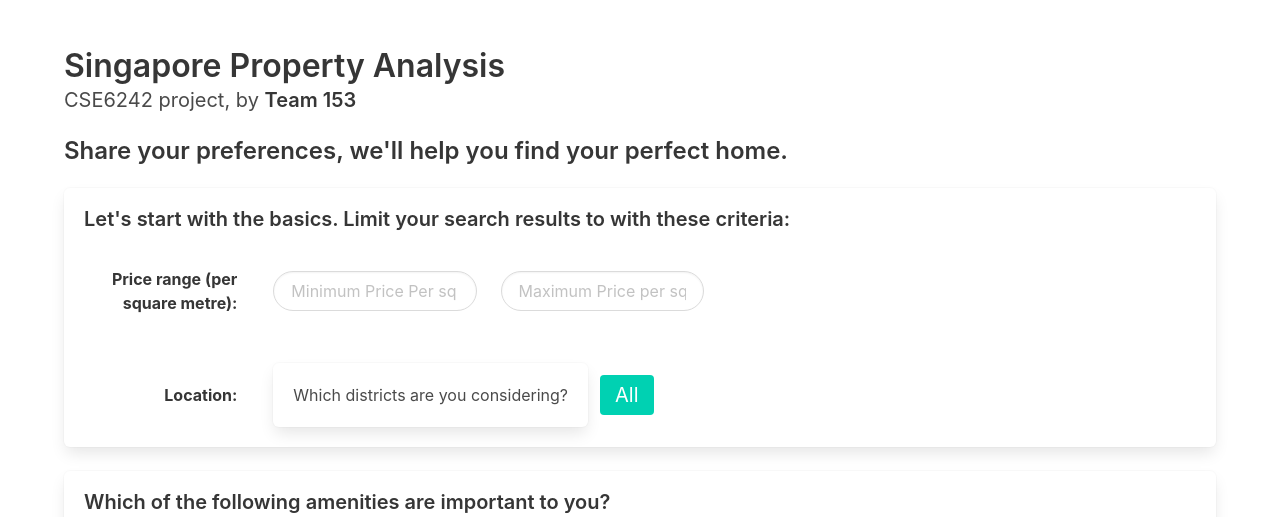
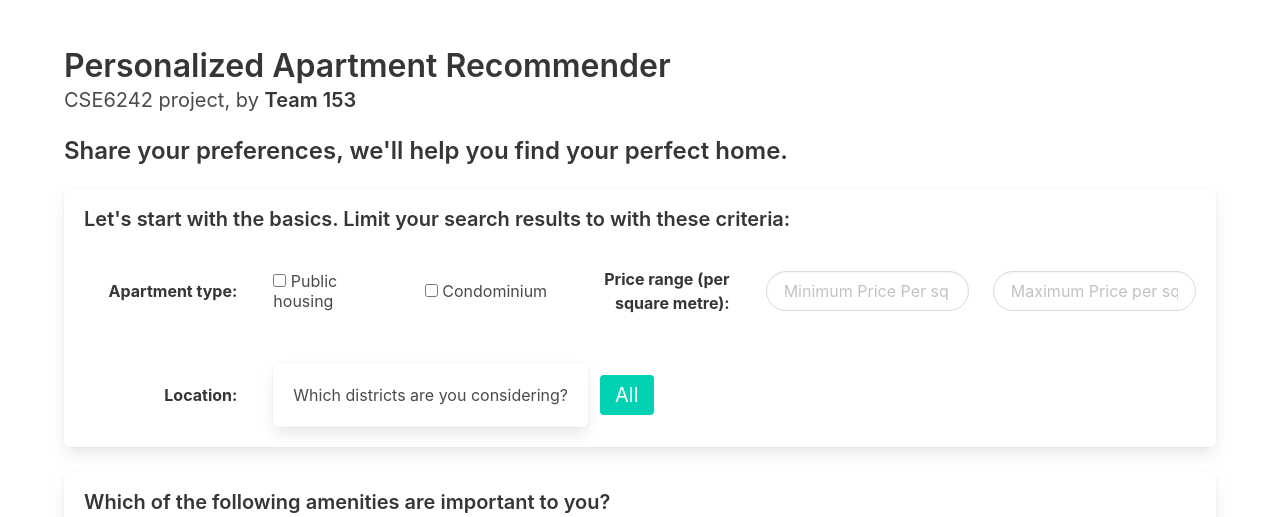
Before and after one commit to ansellim/apartments, a Flask app: page / in a window 1280 px wide. Shown: the top 517 px of the page. Run offline with Flask 2, Linux system fonts and the light colour scheme.

Commit message:
add functionality to filter by condo or HDB
Signed-off-by: ansellim <29158160+ansellim@users.noreply.github.com>

```diff
--- a/app/templates/index.html
+++ b/app/templates/index.html
@@ -3,7 +3,7 @@
   <head>
     <meta charset="utf-8">
     <meta name="viewport" content="width=device-width, initial-scale=1">
-    <title>Singapore Property Analysis</title>
+    <title>Personalized Apartment Recommender</title>
     <link rel="stylesheet" href="{{ url_for('static', filename='/bulma/css/bulma.min.css') }}">
     <style>
           .dropdown.is-hoverable .dropdown-menu {
@@ -27,7 +27,7 @@
     <div class="container">
       <form action="/" method="POST">
       <h1 class="title">
-        Singapore Property Analysis
+          Personalized Apartment Recommender
       </h1>
       <p class="subtitle">
         CSE6242 project, by <strong>Team 153</strong>
@@ -41,15 +41,39 @@
 
         <div class="block">
             <div class="columns">
-                <div class="column is-2 is-align-items-center is-flex"><div class="column has-text-right"><strong>Price range (per square metre):</strong></div></div>
-                <div class="column is-one-fifth is-align-items-center is-flex"><input class="input is-rounded" name='minPricePerSqM' id='minPricePerSqM' type="text" placeholder="Minimum Price Per sq m (S$)"></div>
-                <div class="column is-one-fifth is-align-items-center is-flex"><input class="input is-rounded" name='maxPricePerSqM' id='maxPricePerSqM' type="text" placeholder="Maximum Price per sq m (S$)"></div>
+
+                <div class="column is-2 is-align-items-center is-flex">
+                    <div class="column has-text-right"><strong>Apartment type:</strong></div>
+                </div>
+
+                <div class="column is-one-fourth is-align-items-center is-flex">
+                    <label class="checkbox"><input type="checkbox" id="hdb_selector" name="hdb_selector"> Public housing</label>
+                </div>
+                <div class="column is-one-fourth is-align-items-center is-flex">
+                    <label class="checkbox"><input type="checkbox" id="condo_selector" name="condo_selector">
+                        Condominium</label>
+                </div>
+
+                <div class="column is-2 is-align-items-center is-flex">
+                    <div class="column has-text-right"><strong>Price range (per square metre):</strong></div>
+                </div>
+                <div class="column is-one-fifth is-align-items-center is-flex"><input class="input is-rounded"
+                                                                                      name='minPricePerSqM'
+                                                                                      id='minPricePerSqM' type="text"
+                                                                                      placeholder="Minimum Price Per sq m (S$)">
+                </div>
+                <div class="column is-one-fifth is-align-items-center is-flex"><input class="input is-rounded"
+                                                                                      name='maxPricePerSqM'
+                                                                                      id='maxPricePerSqM' type="text"
+                                                                                      placeholder="Maximum Price per sq m (S$)">
+                </div>
             </div>
         </div>
 
         <div class="block">
             <div class="columns">
                 <div class="column is-2 is-align-items-center is-flex"><div class="column has-text-right"><strong>Location:</strong></div></div>
+
                 <div class="column is-align-items-center is-flex">
                     <div class="dropdown is-hoverable">
                         <div class="dropdown-trigger">
@@ -467,19 +491,30 @@
         function numberWithCommas(x) {
             return x.toString().replace(/\D/g,'').replace(/\B(?<!\.\d*)(?=(\d{3})+(?!\d))/g, ",");
         }
+
       const minPricePerSqM = document.getElementById("minPricePerSqM");
       const maxPricePerSqM = document.getElementById("maxPricePerSqM");
-        minPricePerSqM.addEventListener("focusout", function(){
+
+      minPricePerSqM.addEventListener("focusout", function () {
           minPricePerSqM.value = numberWithCommas(minPricePerSqM.value)
       })
-        maxPricePerSqM.addEventListener("focusout", function(){
+      maxPricePerSqM.addEventListener("focusout", function () {
           maxPricePerSqM.value = numberWithCommas(maxPricePerSqM.value)
+      })
+
+      const hdb_selector = document.getElementById("hdb_selector");
+      const condo_selector = document.getElementById("condo_selector");
+      hdb_selector.addEventListener("change", function () {
+          hdb_selector.value = hdb_selector.checked;
+      })
+      condo_selector.addEventListener("change", function () {
+          condo_selector.value = condo_selector.checked;
       })
 
       var num_primary_schools_slider = document.getElementById("num_primary_schools_slider");
       var num_primary_schools_val = document.getElementById("num_primary_schools_val");
       num_primary_schools_val.innerHTML = num_primary_schools_slider.value;
-        num_primary_schools_slider.oninput = function() {
+      num_primary_schools_slider.oninput = function () {
           num_primary_schools_val.innerHTML = this.value;
       }
       var qlt_primary_schools_slider = document.getElementById("qlt_primary_schools_slider");
--- a/app/views.py
+++ b/app/views.py
@@ -10,10 +10,26 @@ import numpy as np
 DB_FILEPATH = os.getcwd() + '/data/database.db'
 geojson_list = []
 
+
 @app.route("/", methods=["GET", "POST"])
 def index():
     if request.method == "POST":
         req = request.form
+
+        # Filter for HDB / condominium
+        hdb_selector = request.values.get("hdb_selector")
+        condo_selector = request.values.get("condo_selector")
+
+        if (hdb_selector == 'true') and (condo_selector == 'true'):
+            apartment_type = "project_type IN ('hdb','condo')"
+        elif (hdb_selector == 'true'):
+            apartment_type = "project_type = 'hdb'"
+        elif (condo_selector == 'true'):
+            apartment_type = "project_type = 'condo'"
+        else:
+            apartment_type = "project_type IN ('hdb','condo')"
+
+        print(apartment_type)
 
         # Get user's input regarding minimum and maximum price per square meter. Since apartments have different square area (square footage), price per square per meter is a fairer metric.
         min_price_per_sq_m = request.form.get("minPricePerSqM").replace(',', '')
@@ -40,26 +56,26 @@ def index():
             district_str = f"""district in {district_value}"""
 
         # Get user's weights for features (amenities / places of interest) with quality & quantity scores.
-        weight_num_primary_school = int(request.form.get("num_primary_schools_slider"))/100.0
-        weight_quality_primary_school = int(request.form.get("qlt_primary_schools_slider"))/100.0
-        weight_num_secondary_school = int(request.form.get("num_secondary_schools_slider"))/100.0
-        weight_quality_secondary_school = int(request.form.get("qlt_secondary_schools_slider"))/100.0
-        weight_num_hawker_center = int(request.form.get("num_hawker_slider"))/100.0
-        weight_quality_hawker_center = int(request.form.get("qlt_hawker_slider"))/100.0
-        weight_num_clinic = int(request.form.get("num_clinic_slider"))/100.0
-        weight_quality_clinic = int(request.form.get("qlt_clinic_slider"))/100.0
-        weight_other_public_sports_facility = int(request.form.get("num_sports_facilities_slider"))/100.0
-        weight_quality_other_public_sports_facility = int(request.form.get("qlt_sports_facilities_slider"))/100.0
-        weight_num_gym = int(request.form.get("num_gym_slider"))/100.0
-        weight_quality_gym = int(request.form.get("qlt_gym_slider"))/100.0
-        weight_num_community_center = int(request.form.get("num_community_centers_slider"))/100.0
-        weight_quality_community_center = int(request.form.get("qlt_community_centers_slider"))/100.0
-        weight_num_park = int(request.form.get("num_parks_slider"))/100.0
-        weight_quality_park = int(request.form.get("qlt_parks_slider"))/100.0
-        weight_num_mall = int(request.form.get("num_malls_slider"))/100.0
-        weight_quality_mall = int(request.form.get("qlt_malls_slider"))/100.0
-        weight_num_supermarket = int(request.form.get("num_supermarkets_slider"))/100.0
-        weight_quality_supermarket = int(request.form.get("qlt_supermarkets_slider"))/100.0
+        weight_num_primary_school = int(request.form.get("num_primary_schools_slider")) / 100.0
+        weight_quality_primary_school = int(request.form.get("qlt_primary_schools_slider")) / 100.0
+        weight_num_secondary_school = int(request.form.get("num_secondary_schools_slider")) / 100.0
+        weight_quality_secondary_school = int(request.form.get("qlt_secondary_schools_slider")) / 100.0
+        weight_num_hawker_center = int(request.form.get("num_hawker_slider")) / 100.0
+        weight_quality_hawker_center = int(request.form.get("qlt_hawker_slider")) / 100.0
+        weight_num_clinic = int(request.form.get("num_clinic_slider")) / 100.0
+        weight_quality_clinic = int(request.form.get("qlt_clinic_slider")) / 100.0
+        weight_other_public_sports_facility = int(request.form.get("num_sports_facilities_slider")) / 100.0
+        weight_quality_other_public_sports_facility = int(request.form.get("qlt_sports_facilities_slider")) / 100.0
+        weight_num_gym = int(request.form.get("num_gym_slider")) / 100.0
+        weight_quality_gym = int(request.form.get("qlt_gym_slider")) / 100.0
+        weight_num_community_center = int(request.form.get("num_community_centers_slider")) / 100.0
+        weight_quality_community_center = int(request.form.get("qlt_community_centers_slider")) / 100.0
+        weight_num_park = int(request.form.get("num_parks_slider")) / 100.0
+        weight_quality_park = int(request.form.get("qlt_parks_slider")) / 100.0
+        weight_num_mall = int(request.form.get("num_malls_slider")) / 100.0
+        weight_quality_mall = int(request.form.get("qlt_malls_slider")) / 100.0
+        weight_num_supermarket = int(request.form.get("num_supermarkets_slider")) / 100.0
+        weight_quality_supermarket = int(request.form.get("qlt_supermarkets_slider")) / 100.0
 
         # Get user's weights for features (amenities / places of interest) with quantity scores ONLY. These amenities do not have quality scores.
         weight_num_eating_establishment = int(request.form.get("num_eating_establishments_slider")) / 100.0
@@ -99,6 +115,7 @@ def index():
                                 as overall_score
                          FROM properties
                          WHERE price_per_sqm>={min_price_per_sq_m} and price_per_sqm<={max_price_per_sq_m}
+                         AND """ + apartment_type + """
                          AND """ + district_str + """
                          ORDER BY overall_score desc, price_per_sqm desc
                          LIMIT 5
@@ -154,33 +171,33 @@ def index():
                 colnames_to_drop.append(colname)
         matches.drop(columns=colnames_to_drop, inplace=True)
 
-        #function that takes in one amenity for a given feature and return GeoJson format
+        # function that takes in one amenity for a given feature and return GeoJson format
         def get_amenity_geojson(amenity, index, description):
-            feature = {'type':'Feature',
-                       'properties':{},
-                       'geometry':{'type':'Point',
-                                   'coordinates':[]}}
+            feature = {'type': 'Feature',
+                       'properties': {},
+                       'geometry': {'type': 'Point',
+                                    'coordinates': []}}
 
-            feature['geometry']['coordinates'] = [float(amenity["long"]),float(amenity["lat"])]
+            feature['geometry']['coordinates'] = [float(amenity["long"]), float(amenity["lat"])]
             feature['properties']['item'] = index + 1
             feature['properties']['description'] = description
             feature['properties']['name'] = amenity['name']
 
-            #Exclude these non-rated features: Carpark, Mrt, Eating, and Taxi Stand)
+            # Exclude these non-rated features: Carpark, Mrt, Eating, and Taxi Stand)
             if description != 'Carpark' and description != 'Mrt' and description != 'Eating' and description != 'Taxi Stand' and description != 'Bus Stop':
                 feature['properties']['weighted_rating'] = float(amenity["weighted_rating"])
 
             return feature
 
-        #Convert dataframe to GeoJson format
+        # Convert dataframe to GeoJson format
         geojson_list.clear()
         for index, row in matches.iterrows():
-            #Add property to geojson list
-            feature = {'type':'Feature',
-                       'properties':{},
-                       'geometry':{'type':'Point',
-                                   'coordinates':[]}}
-            feature['geometry']['coordinates'] = [row["long"],row["lat"]]
+            # Add property to geojson list
+            feature = {'type': 'Feature',
+                       'properties': {},
+                       'geometry': {'type': 'Point',
+                                    'coordinates': []}}
+            feature['geometry']['coordinates'] = [row["long"], row["lat"]]
             feature['properties']['item'] = index + 1
             feature['properties']['description'] = 'Property'
             feature['properties']['name'] = row['project']
@@ -188,7 +205,7 @@ def index():
             feature['properties']['overall_score'] = row['overall_score']
             geojson_list.append(feature)
 
-            #For given property, add amenity to geojson list
+            # For given property, add amenity to geojson list
             if not pd.isna(row.clinic):
                 for amenity in json.loads(row.clinic):
                     feature = get_amenity_geojson(amenity=amenity, index=index, description='Clinic')
@@ -264,8 +281,9 @@ def index():
                     feature = get_amenity_geojson(amenity=amenity, index=index, description='Taxi Stand')
                     geojson_list.append(feature)
 
-        #print(geojson_list)
-        return redirect(url_for('map', geojson_response = jsonify(geojson_list)))       #Pass matches in geojson format to map() function that renders map.html
+        # print(geojson_list)
+        return redirect(url_for('map', geojson_response=jsonify(
+            geojson_list)))  # Pass matches in geojson format to map() function that renders map.html
     return render_template("index.html")
 
 
@@ -273,7 +291,7 @@ def index():
 def map():
     geojson_response_str = request.args['geojson_response']
     geojson_response = jsonify(geojson_response_str)
-    return render_template("map.html", geojson_response = geojson_response)     #pass matches in geojson format to map.html
+    return render_template("map.html", geojson_response=geojson_response)  # pass matches in geojson format to map.html
 
 
 @app.route("/GeoJSon_properties")
@@ -287,131 +305,131 @@ def create_GeoJSon():
 
 @app.route("/GeoJSon_testing")
 def create_GeoJSon_object():
+    GeoJSon_samples = [
+        # 1 Property details #
+        {
+            "type": "Feature",
+            "properties": {
+                "item": 1,
+                "description": "Property",
+                "name": "119 ANG MO KIO AVE 3",
+                "price_per_sqm": 4451.222288,
+                "overall_score": 11.145,
+            },
+            "geometry": {
+                "type": "Point",
+                "coordinates": [103.8446989, 1.369563443]
+            }
+        },
 
-    GeoJSon_samples = [
-    #1 Property details #
-    {
-        "type": "Feature",
-        "properties": {
-            "item": 1,
-            "description": "Property",
-            "name": "119 ANG MO KIO AVE 3",
-            "price_per_sqm": 4451.222288,
-            "overall_score": 11.145,
+        {
+            "type": "Feature",
+            "properties": {
+                "item": 1,
+                "description": "School",
+                "name": "TECK GHEE PRIMARY SCHOOL",
+            },
+            "geometry": {
+                "type": "Point",
+                "coordinates": [103.851009800453, 1.36565018546903]
+            }
         },
-        "geometry": {
-            "type": "Point",
-            "coordinates": [103.8446989, 1.369563443]
+
+        {
+            "type": "Feature",
+            "properties": {
+                "item": 1,
+                "description": "Mall",
+                "name": "AMK Hub",
+            },
+            "geometry": {
+                "type": "Point",
+                "coordinates": [103.8484398, 1.36953]
+            }
+        },
+
+        {
+            "type": "Feature",
+            "properties": {
+                "item": 1,
+                "description": "Supermarket",
+                "name": "SHENG SIONG SUPERMARKET",
+            },
+            "geometry": {
+                "type": "Point",
+                "coordinates": [103.843413231524, 1.37018860668947]
+            }
+        },
+
+        # 2 Property details #
+        {
+            "type": "Feature",
+            "properties": {
+                "item": 2,
+                "description": "Property",
+                "name": "120 ANG MO KIO AVE 3",
+            },
+            "geometry": {
+                "type": "Point",
+                "coordinates": [103.8445948, 1.370047397]
+            }
+        },
+
+        {
+            "type": "Feature",
+            "properties": {
+                "item": 2,
+                "description": "School",
+                "name": "TECK GHEE PRIMARY SCHOOL",
+            },
+            "geometry": {
+                "type": "Point",
+                "coordinates": [103.851009800453, 1.36565018546903]
+            }
+        },
+
+        {
+            "type": "Feature",
+            "properties": {
+                "item": 2,
+                "description": "Mall",
+                "name": "AMK Hub",
+            },
+            "geometry": {
+                "type": "Point",
+                "coordinates": [103.8484398, 1.36953]
+            }
+        },
+
+        {
+            "type": "Feature",
+            "properties": {
+                "item": 2,
+                "description": "Supermarket",
+                "name": "SHENG SIONG SUPERMARKET",
+            },
+            "geometry": {
+                "type": "Point",
+                "coordinates": [103.843413231524, 1.37018860668947]
+            }
+        },
+
+        # 3 Property details #
+        {
+            "type": "Feature",
+            "properties": {
+                "item": 3,
+                "description": "Property",
+                "name": "201 ANG MO KIO AVE 3",
+            },
+            "geometry": {
+                "type": "Point",
+                "coordinates": [103.8445648, 1.368849627]
+            }
         }
-    },
+    ]
+    return jsonify(GeoJSon_samples)
 
-    {
-        "type": "Feature",
-        "properties": {
-            "item": 1,
-            "description": "School",
-            "name": "TECK GHEE PRIMARY SCHOOL",
-        },
-        "geometry": {
-            "type": "Point",
-            "coordinates": [103.851009800453, 1.36565018546903]
-        }
-    },
-
-    {
-        "type": "Feature",
-        "properties": {
-            "item": 1,
-            "description": "Mall",
-            "name": "AMK Hub",
-        },
-        "geometry": {
-            "type": "Point",
-            "coordinates": [103.8484398, 1.36953]
-        }
-    },
-
-    {
-        "type": "Feature",
-        "properties": {
-            "item": 1,
-            "description": "Supermarket",
-            "name": "SHENG SIONG SUPERMARKET",
-        },
-        "geometry": {
-            "type": "Point",
-            "coordinates": [103.843413231524, 1.37018860668947]
-        }
-    },
-
-    #2 Property details #
-    {
-        "type": "Feature",
-        "properties": {
-            "item": 2,
-            "description": "Property",
-            "name": "120 ANG MO KIO AVE 3",
-        },
-        "geometry": {
-            "type": "Point",
-            "coordinates": [103.8445948, 1.370047397]
-        }
-    },
-
-    {
-        "type": "Feature",
-        "properties": {
-            "item": 2,
-            "description": "School",
-            "name": "TECK GHEE PRIMARY SCHOOL",
-        },
-        "geometry": {
-            "type": "Point",
-            "coordinates": [103.851009800453, 1.36565018546903]
-        }
-    },
-
-    {
-        "type": "Feature",
-        "properties": {
-            "item": 2,
-            "description": "Mall",
-            "name": "AMK Hub",
-        },
-        "geometry": {
-            "type": "Point",
-            "coordinates": [103.8484398, 1.36953]
-        }
-    },
-
-    {
-        "type": "Feature",
-        "properties": {
-            "item": 2,
-            "description": "Supermarket",
-            "name": "SHENG SIONG SUPERMARKET",
-        },
-        "geometry": {
-            "type": "Point",
-            "coordinates": [103.843413231524, 1.37018860668947]
-        }
-    },
-
-    #3 Property details #
-    {
-        "type": "Feature",
-        "properties": {
-            "item": 3,
-            "description": "Property",
-            "name": "201 ANG MO KIO AVE 3",
-        },
-        "geometry": {
-            "type": "Point",
-            "coordinates": [103.8445648, 1.368849627]
-        }
-    }
-]
-    return jsonify(GeoJSon_samples)
 
 # End of code added by Keith #
 ##############################
--- a/run.py
+++ b/run.py
@@ -2,4 +2,4 @@ from app import app
 import os
 if __name__ == "__main__":
     port = os.environ.get("PORT",5000)
-    app.run(debug=False,host="0.0.0.0",port=port)
+    app.run(debug=False, port=port)
```
Lines whose indentation alone changed are shown as unchanged.
